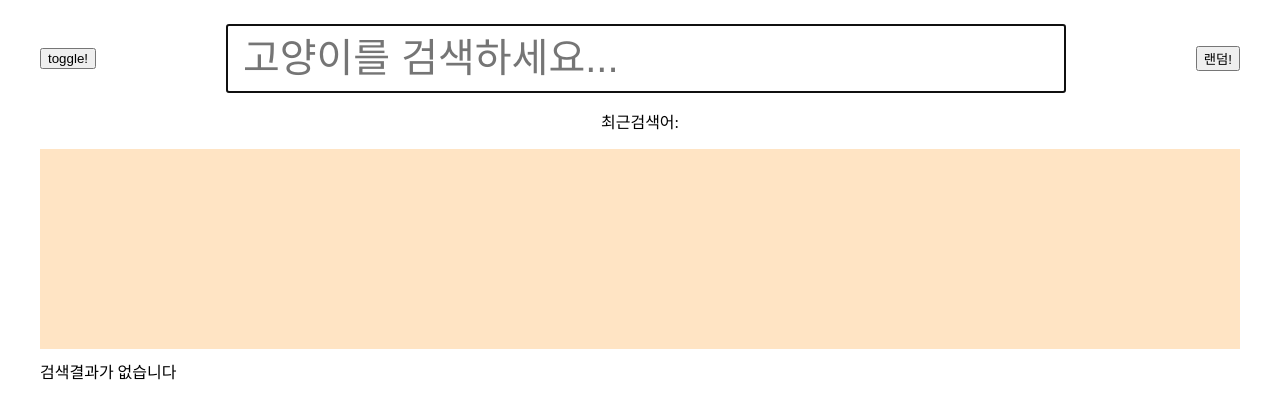
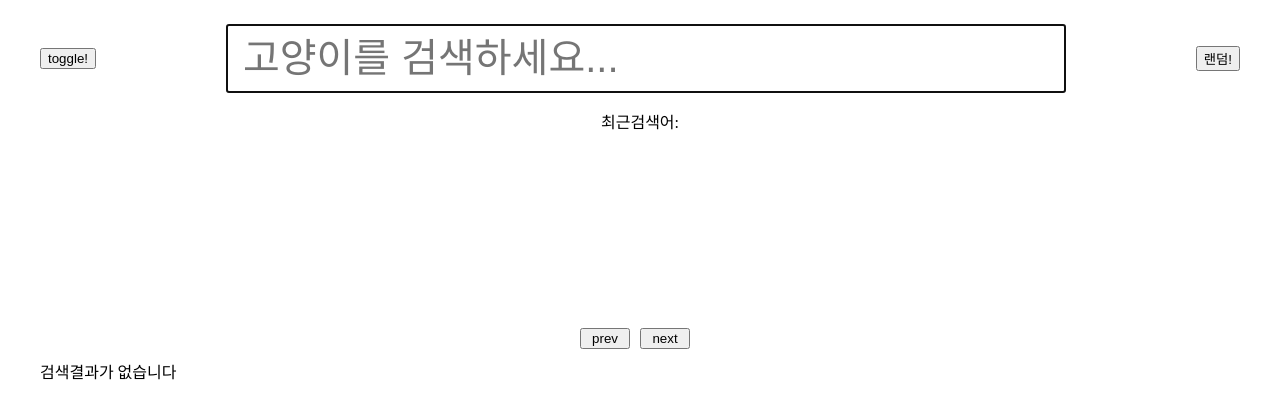
Before and after one commit to nxxc/vanillaJS, a plain HTML site: page index.html in a window 1280 px wide. Drawn offline with Linux system fonts and the light colour scheme; no server answers.

Commit message:
[refactoring] make randomsection

```diff
--- a/src/components/App.js
+++ b/src/components/App.js
@@ -49,13 +49,36 @@ class App {
     });
 
     //Random images Section
+    this.randomSection = new StatelessComponent({
+      target: this.$target,
+      tag: 'div',
+      className: 'random',
+    });
     this.randomSlide = new RandomSlide({
-      target: this.$target,
+      target: this.randomSection.htmlTag,
       tag: 'section',
       className: 'random__banner',
       initialState: this.state.randomCats,
       onClick: this._onImageClick,
     });
+    this.prevBtn = new CustomBtn({
+      target: this.randomSection.htmlTag,
+      tag: 'button',
+      className: 'random__btn--prev',
+      onClick: () => {
+        console.log('prev');
+      },
+    });
+    this.nextBtn = new CustomBtn({
+      target: this.randomSection.htmlTag,
+      tag: 'button',
+      className: 'random__btn--next',
+      onClick: () => {
+        console.log('next');
+      },
+    });
+    this.prevBtn.htmlTag.innerHTML = 'prev';
+    this.nextBtn.htmlTag.innerHTML = 'next';
 
     //resultsSection
     this.searchResults = new SearchResults({
--- a/src/components/RandomSlide/RandomSlide.js
+++ b/src/components/RandomSlide/RandomSlide.js
@@ -3,37 +3,18 @@ import imageTemplate from '../templates/imageTemplate.js';
 export default class RandomSlide extends ImageSection {
   constructor(props) {
     super(props);
-    console.log(this.htmlTag);
-    this.prevBtn = new CustomBtn({
-      target: this.htmlTag,
-      tag: 'button',
-      className: 'prev',
-      onClick: () => {
-        console.log('prev');
-      },
-    });
-    this.nextBtn = new CustomBtn({
-      target: this.htmlTag,
-      tag: 'button',
-      className: 'next',
-      onClick: () => {
-        console.log('next');
-      },
-    });
-    this.prevBtn.htmlTag.innerHTML = 'prev';
-    this.nextBtn.htmlTag.innerHTML = 'next';
   }
+
   render() {
     if (this.state.isLoading) {
       this.htmlTag.innerHTML = 'loading.....';
     } else {
       if (!this.state.isError) {
         const data = this.state.data.slice(0, 5);
-        this.htmlTag.innerHTML = data
+        this.htmlTag.innerHTML = `${data
           .map((cat, idx) => imageTemplate(cat, idx, 'random__banner--item'))
-          .join('');
+          .join('')}`;
       } else {
-        console.log(this.state);
         this.htmlTag.innerHTML = 'Error! 다시 시도해 주세요';
       }
     }
--- a/src/components/factory/componentFactory.js
+++ b/src/components/factory/componentFactory.js
@@ -1,8 +1,10 @@
 export class StatelessComponent {
   constructor(props) {
+    this.props = props;
+    this.target = props.target;
     this.htmlTag = document.createElement(props.tag);
     this.htmlTag.className = props.className;
-    props.target.appendChild(this.htmlTag);
+    this.target.appendChild(this.htmlTag);
   }
 }
 
--- a/src/components/templates/imageDetailTemplate.js
+++ b/src/components/templates/imageDetailTemplate.js
@@ -18,7 +18,7 @@ const imageDetailTemplate = ({ data, isLoading }) => {
     <span>${name}</span>
     <div class="popup__close">x</div>
   </div>
-  <img src="${url}" alt="${name}"/>
+  <img src="${url}" alt="${name} title=${name}"/>
   <div class="popup__description">
     <div>성격: ${temperament}</div>
     <div>태생: ${origin}</div>
--- a/src/css/style.css
+++ b/src/css/style.css
@@ -1,8 +1,6 @@
 html {
     box-sizing: border-box;
 }
-
-
 *,
 *:before,
 *:after {
@@ -127,13 +125,30 @@ html {
     color: white;
 }
 
+.random{
+    position: relative;
+}
+
+.random__btn--prev{
+    width: 50px;
+    position: absolute;
+    bottom:0%;
+    left: 45%;
+}
+.random__btn--next{
+    width: 50px;
+    position: absolute;
+    bottom:0%;
+    left: 50%;
+}
+
 .random__banner {
     display: flex;
     justify-content: space-between;
     align-items: center;
     height: 200px;
     width: 100%;
-    background-color: bisque;
+    /* background-color: bisque; */
 }
 
 .random__banner--item {
```
Also changed, not shown: src/components/loading.js (added).
